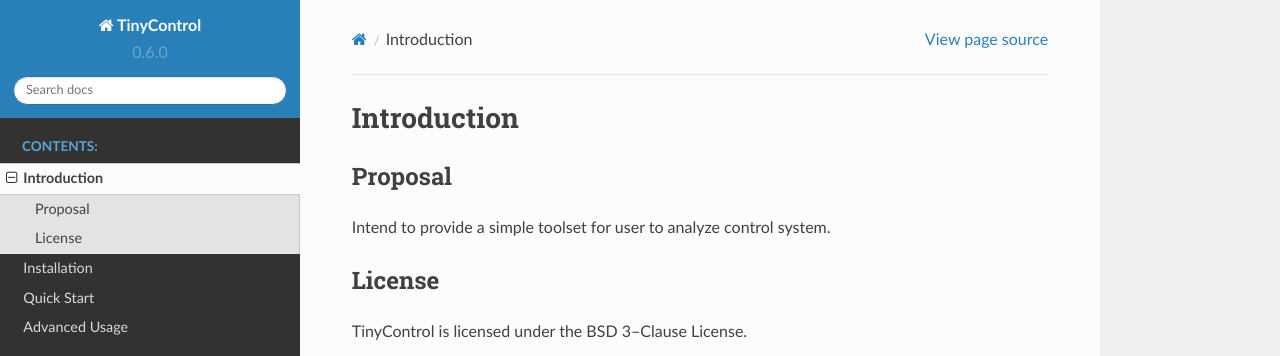
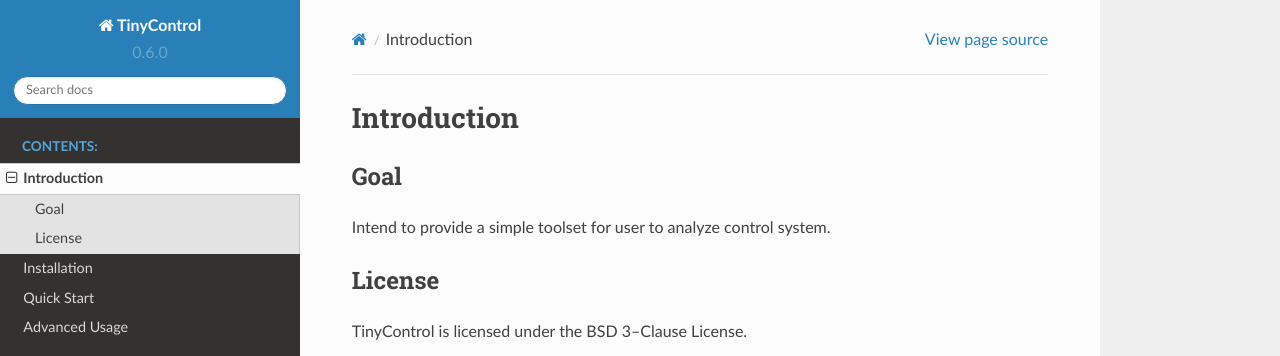
Before and after one commit to akizunx/TinyControl, a Sphinx documentation site: the page built from docs/user/intro.rst, in a window 1280 px wide. Shown: the top 356 px of the page. Built offline with Sphinx 7.4.7 and the Read the Docs theme 2.0.0, drawn with Linux system fonts in a browser that asks for light colours.

Commit message:
update documents

```diff
--- a/docs/user/intro.rst
+++ b/docs/user/intro.rst
@@ -1,7 +1,7 @@
 Introduction
 ============
 
-Proposal
+Goal
 --------
 Intend to provide a simple toolset for user to analyze control system.
 
--- a/docs/user/lib_ref.rst
+++ b/docs/user/lib_ref.rst
@@ -41,6 +41,7 @@
 .. autofunction:: tf2ss
 .. autofunction:: continuous_to_discrete
 .. autofunction:: lyapunov
+.. autofunction:: place
 
 Time Response
 -------------
```
